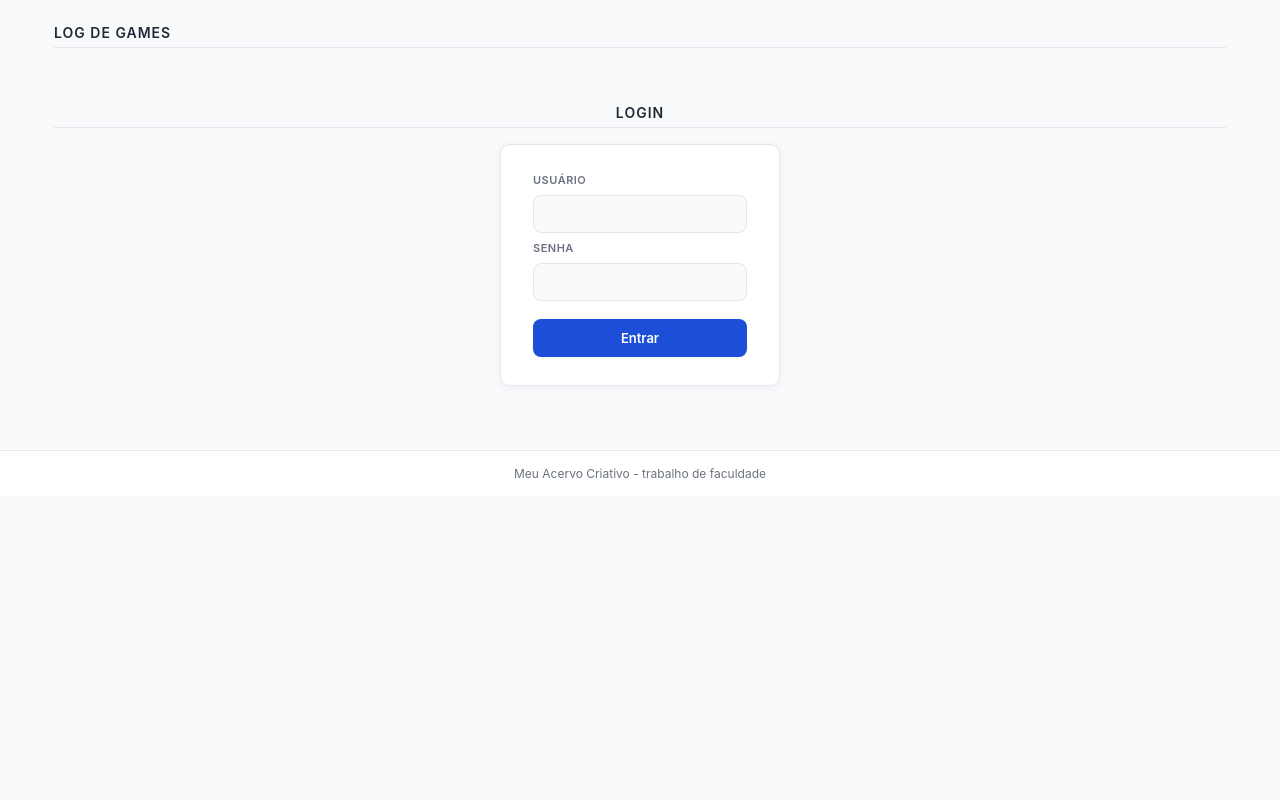
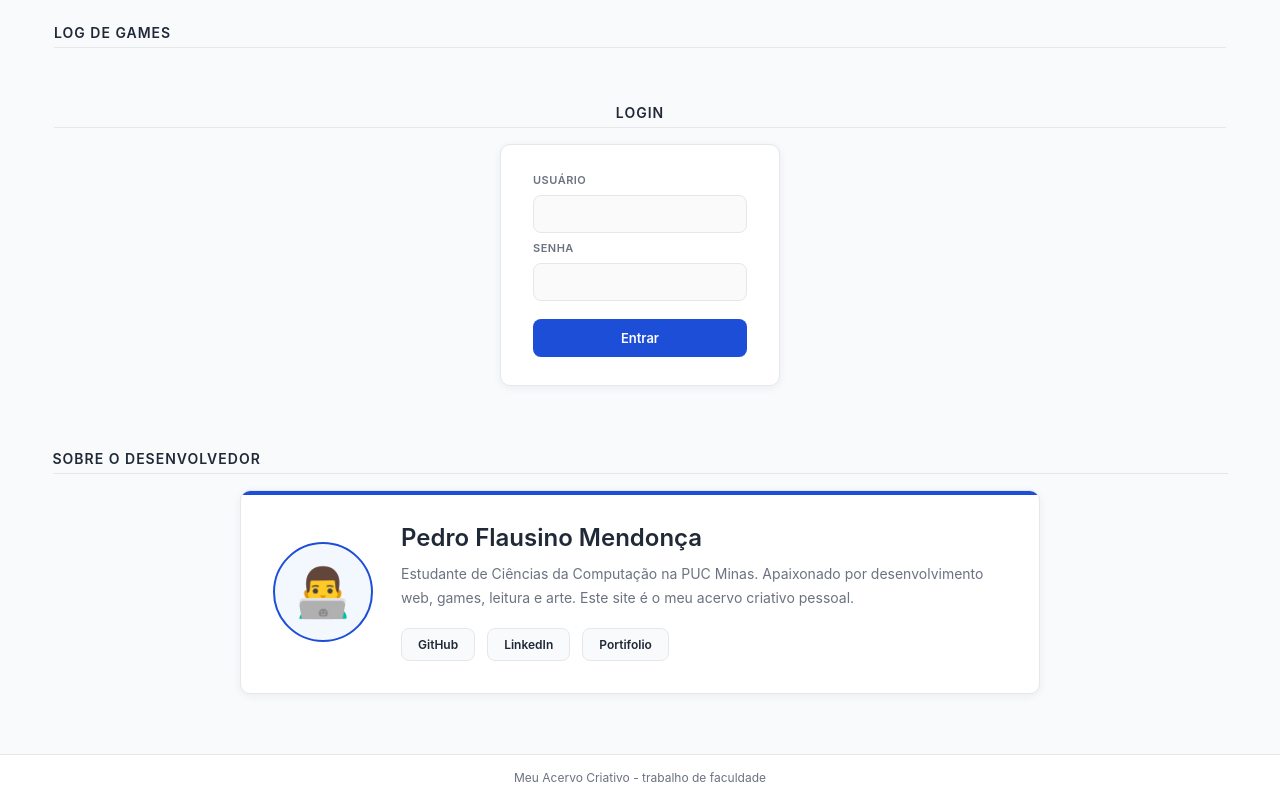
Before and after one commit to PedroFlau/acervo_criativo, a website: page public/src/index.html in a window 1280 px wide. Shown: the part 902-1702 px from the top of the page. Before the commit the page ends 1398 px from the top, so only its background shows below. Drawn offline with Linux system fonts and the light colour scheme; no server answers.

Commit message:
feat sobre o desenvolvedor

```diff
--- a/db/db.json
+++ b/db/db.json
@@ -112,6 +112,7 @@
                 "id": 1,
                 "nome": "Hades",
                 "nota": 4.5,
+                "genero": "",
                 "descrição": "Um aclamado RPG de ação roguelike da Supergiant Games. Você controla Zagreu, o filho imortal de Hades, enquanto tenta escapar do Submundo para chegar ao Monte Olimpo. A cada tentativa de fuga, o labirinto muda, e você conta com a ajuda dos deuses gregos para enfrentar hordas de inimigos. O jogo combina ação rápida, uma narrativa rica em personagens e uma trilha sonora envolvente, tudo inspirado na mitologia grega.",
                 "foto": "/public/assets/images/Hades.png",
                 "conquistas_totais": 49,
@@ -121,6 +122,7 @@
                 "id": 2,
                 "nome": "Red Dead Redemption 2",
                 "nota": 5,
+                "genero": "",
                 "descrição": "Uma épica história de honra e lealdade ambientada nos Estados Unidos de 1899, no fim da era do Velho Oeste. Você vive a jornada de Arthur Morgan, o braço direito de Dutch van der Linde, líder de uma gangue de fora da lei em fuga após um roubo dar errado. Caçado por agentes federais e caçadores de recompensas, o grupo precisa roubar, assaltar e lutar para sobreviver em um mundo implacável. Conforme divisões internas ameaçam destruir a gangue, Arthur precisa escolher entre seus próprios ideais e a lealdade a quem o criou.",
                 "foto": "/public/assets/images/RDR2.jpeg",
                 "conquistas_totais": 51,
@@ -129,7 +131,8 @@
             {
                 "id": 3,
                 "nome": "Grand Theft Auto VI",
-                "nota": null,
+                "nota": 0,
+                "genero": "",
                 "descrição": "A aguardada nova entrada da icônica franquia da Rockstar Games, ambientada no estado fictício de Leonida (inspirado na Flórida). Pela primeira vez na série, a história é centrada em uma dupla de protagonistas: Jason e Lucia, um casal de criminosos no melhor estilo 'Bonnie e Clyde'. Após um golpe aparentemente simples dar terrivelmente errado, eles são arrastados para uma conspiração criminosa que percorre todo o estado, mostrando o lado mais sombrio do lugar mais ensolarado da América. Para sobreviver, eles precisarão confiar um no outro mais do que nunca.",
                 "foto": "/public/assets/images/GTA6.jpeg",
                 "conquistas_totais": 40,
--- a/public/assets/css/style.css
+++ b/public/assets/css/style.css
@@ -630,6 +630,107 @@ section h2 {
     border-radius: 999px;
 }
 
+/* =========================================================
+   15. SOBRE O ALUNO (Criador do Site)
+   ========================================================= */
+
+#sobre-aluno {
+    max-width: 1175px; /* Mesma largura do card */
+    margin: 0 auto 60px auto;   /* Centraliza a section inteira na tela */
+}
+
+.card-aluno {
+  display: flex;
+  align-items: center;
+  gap: 28px;
+  padding: 32px;
+  background-color: var(--bg-surface);
+  border: 1px solid var(--border);
+  border-radius: var(--radius);
+  box-shadow: var(--shadow-card);
+  max-width: 800px;
+  margin: 0 auto;
+  position: relative; /* Necessário para a linha azul no topo */
+  overflow: hidden;
+}
+
+/* Linha decorativa no topo do card (usa a cor do tema) */
+.card-aluno::before {
+  content: "";
+  position: absolute;
+  top: 0;
+  left: 0;
+  width: 100%;
+  height: 4px;
+  background-color: var(--blue);
+}
+
+/* Ícone do aluno (substituindo a foto) */
+.icone-aluno {
+  width: 100px;
+  height: 100px;
+  font-size: 48px; /* Tamanho do emoji */
+  display: flex;
+  align-items: center;
+  justify-content: center;
+  background-color: var(--blue-soft);
+  border: 2px solid var(--blue);
+  border-radius: 50%;
+  flex-shrink: 0;
+  transition: transform 0.3s;
+}
+
+.card-aluno:hover .icone-aluno {
+  transform: scale(1.05); /* Efeito sutil ao passar o mouse */
+}
+
+/* Container de texto */
+.info-aluno {
+  display: flex;
+  flex-direction: column;
+  gap: 10px;
+}
+
+.info-aluno h3 {
+  font-size: 24px;
+  font-weight: 600;
+  color: var(--text); /* Remove o azul padrão e usa a cor do texto */
+  border-bottom: none; /* Remove a linha do h3 global */
+  padding-bottom: 0;
+  margin: 0;
+}
+
+.info-aluno p {
+  font-size: 14px;
+  line-height: 1.7;
+  color: var(--text-muted);
+}
+
+/* Botões de link (GitHub, LinkedIn, etc.) */
+.links-aluno {
+  display: flex;
+  gap: 12px;
+  margin-top: 8px;
+}
+
+.links-aluno a {
+  font-size: 12px;
+  font-weight: 600;
+  color: var(--text);
+  padding: 8px 16px;
+  border: 1px solid var(--border);
+  border-radius: var(--radius-sm);
+  background-color: var(--bg-page);
+  transition: all 0.2s;
+}
+
+.links-aluno a:hover {
+  background-color: var(--blue-soft);
+  border-color: var(--blue);
+  color: var(--blue);
+}
+
+
 /* Responsivo */
 @media (max-width: 700px) {
     .slide a {
@@ -651,3 +752,21 @@ section h2 {
   section { margin-bottom: 28px; }
 
 }
+
+@media (max-width: 600px) {
+  .card-aluno {
+    flex-direction: column;
+    text-align: center;
+    padding: 28px 20px;
+    gap: 16px;
+  }
+
+  .info-aluno {
+    align-items: center;
+  }
+
+  .links-aluno {
+    justify-content: center;
+    flex-wrap: wrap;
+  }
+}
--- a/public/src/index.html
+++ b/public/src/index.html
@@ -108,6 +108,27 @@
 
     </main>
 
+    <section id="sobre-aluno">
+        <h2>Sobre o Desenvolvedor</h2>
+
+        <div class="card-aluno">
+            <!-- Ícone no lugar da foto -->
+            <div class="icone-aluno">👨‍💻</div>
+
+            <div class="info-aluno">
+                <h3>Pedro Flausino Mendonça</h3>
+                <p>Estudante de Ciências da Computação na PUC Minas. Apaixonado por desenvolvimento web, games, leitura e arte. Este site é o meu acervo criativo pessoal.</p>
+
+                <!-- Opcional: Links de contato -->
+                <div class="links-aluno">
+                    <a href="https://github.com/PedroFlau" target="_blank">GitHub</a>
+                    <a href="https://www.linkedin.com/in/pedro-flausino-mendon%C3%A7a-6475783a5/?isSelfProfile=true" target="_blank">LinkedIn</a>
+                    <a href="https://pedroflausino.vercel.app/" target="_blank">Portifolio</a>
+                </div>
+            </div>
+        </div>
+    </section>
+
     <footer class="rodape">
         <p>Meu Acervo Criativo - trabalho de faculdade</p>
     </footer>
```
